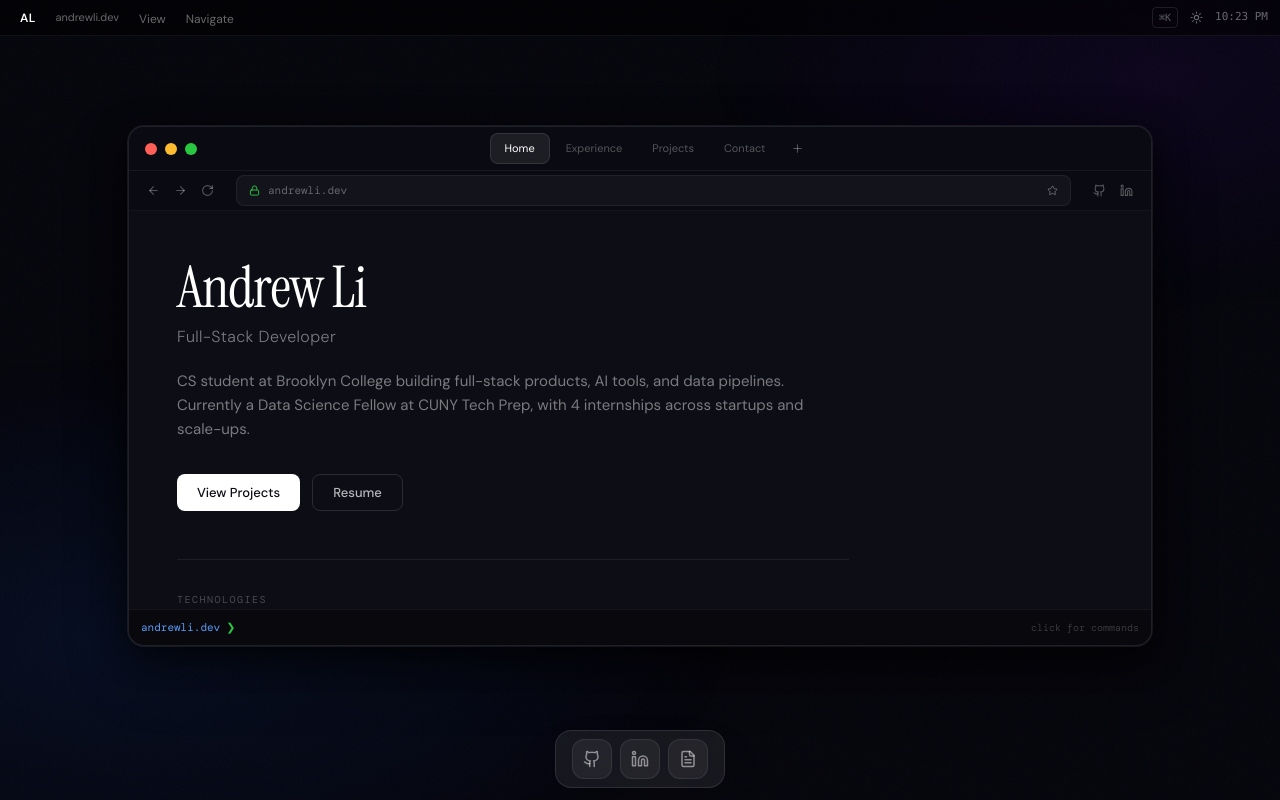
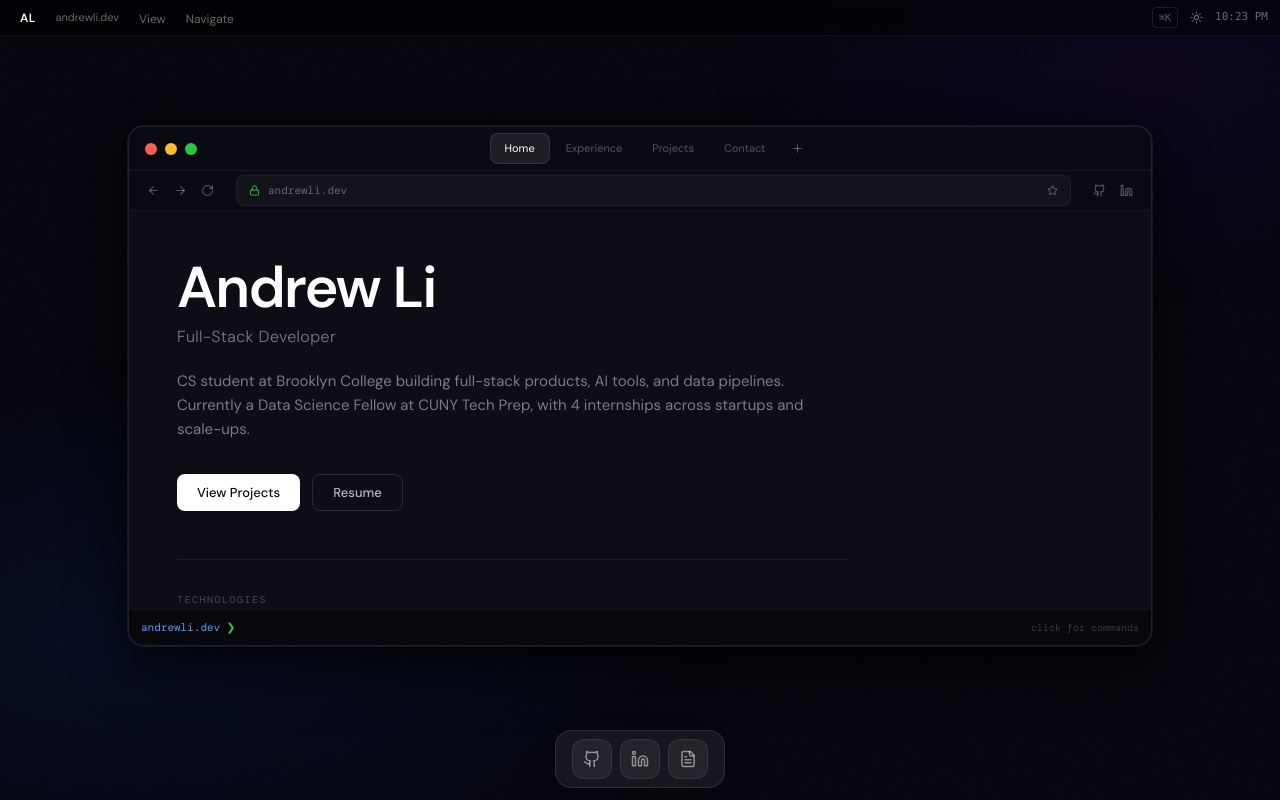
Before and after one commit to AndrewL05/andrew-li, a React (Vite) app: page / in a window 1280 px wide. Built offline with nearby package versions, Linux system fonts and the light colour scheme.

Commit message:
change title font

```diff
--- a/src/components/pages/ContactPage.tsx
+++ b/src/components/pages/ContactPage.tsx
@@ -37,7 +37,7 @@ const ContactPage = ({ light }: ContactPageProps) => {
         <motion.h2
           variants={item}
           className={`text-2xl mb-8 ${heading}`}
-          style={{ fontFamily: "var(--font-display)", fontWeight: 400 }}
+          style={{ fontFamily: "var(--font-sans)", fontWeight: 600, letterSpacing: "-0.02em" }}
         >
           Contact
         </motion.h2>
--- a/src/components/pages/ExperiencePage.tsx
+++ b/src/components/pages/ExperiencePage.tsx
@@ -91,7 +91,7 @@ const ExperiencePage = ({ light }: ExperiencePageProps) => {
         <motion.div variants={cardItem} className="flex items-baseline gap-3 mb-8">
           <h2
             className={`text-2xl ${heading}`}
-            style={{ fontFamily: "var(--font-display)", fontWeight: 400 }}
+            style={{ fontFamily: "var(--font-sans)", fontWeight: 600, letterSpacing: "-0.02em" }}
           >
             Experience
           </h2>
--- a/src/components/pages/HomePage.tsx
+++ b/src/components/pages/HomePage.tsx
@@ -49,10 +49,10 @@ const HomePage = ({ onNavigate, light }: HomePageProps) => {
           variants={item}
           className={`mb-2 leading-none ${text}`}
           style={{
-            fontFamily: "var(--font-display)",
+            fontFamily: "var(--font-sans)",
             fontSize: "clamp(2.4rem, 5vw, 3.6rem)",
-            fontWeight: 400,
-            letterSpacing: "-0.02em",
+            fontWeight: 600,
+            letterSpacing: "-0.03em",
           }}
         >
           Andrew Li
--- a/src/components/pages/ProjectsPage.tsx
+++ b/src/components/pages/ProjectsPage.tsx
@@ -73,7 +73,7 @@ const ProjectsPage = ({ light }: ProjectsPageProps) => {
         <motion.div variants={cardItem} className="flex items-baseline gap-3 mb-8">
           <h2
             className={`text-2xl ${heading}`}
-            style={{ fontFamily: "var(--font-display)", fontWeight: 400 }}
+            style={{ fontFamily: "var(--font-sans)", fontWeight: 600, letterSpacing: "-0.02em" }}
           >
             Projects
           </h2>
```
